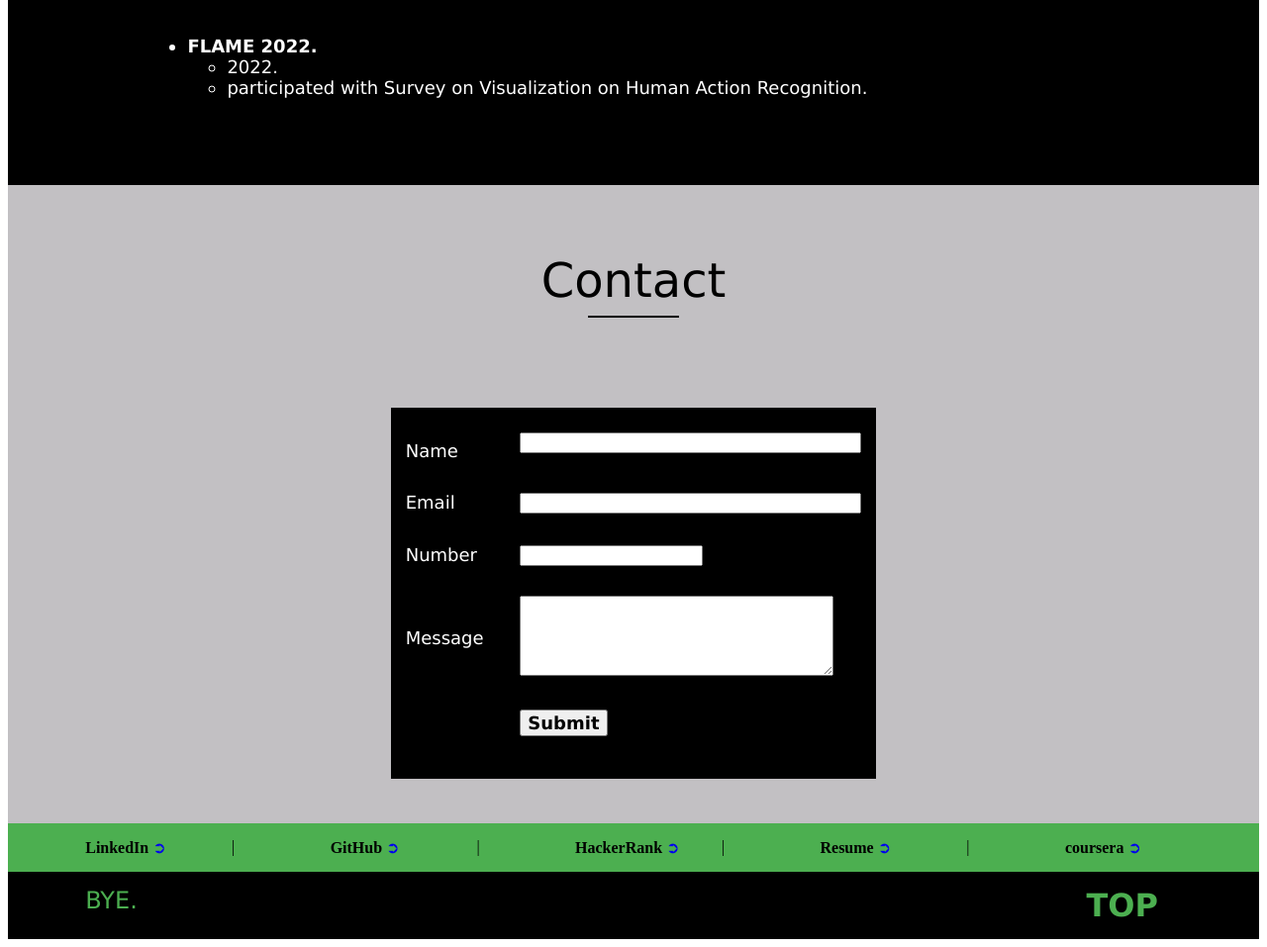
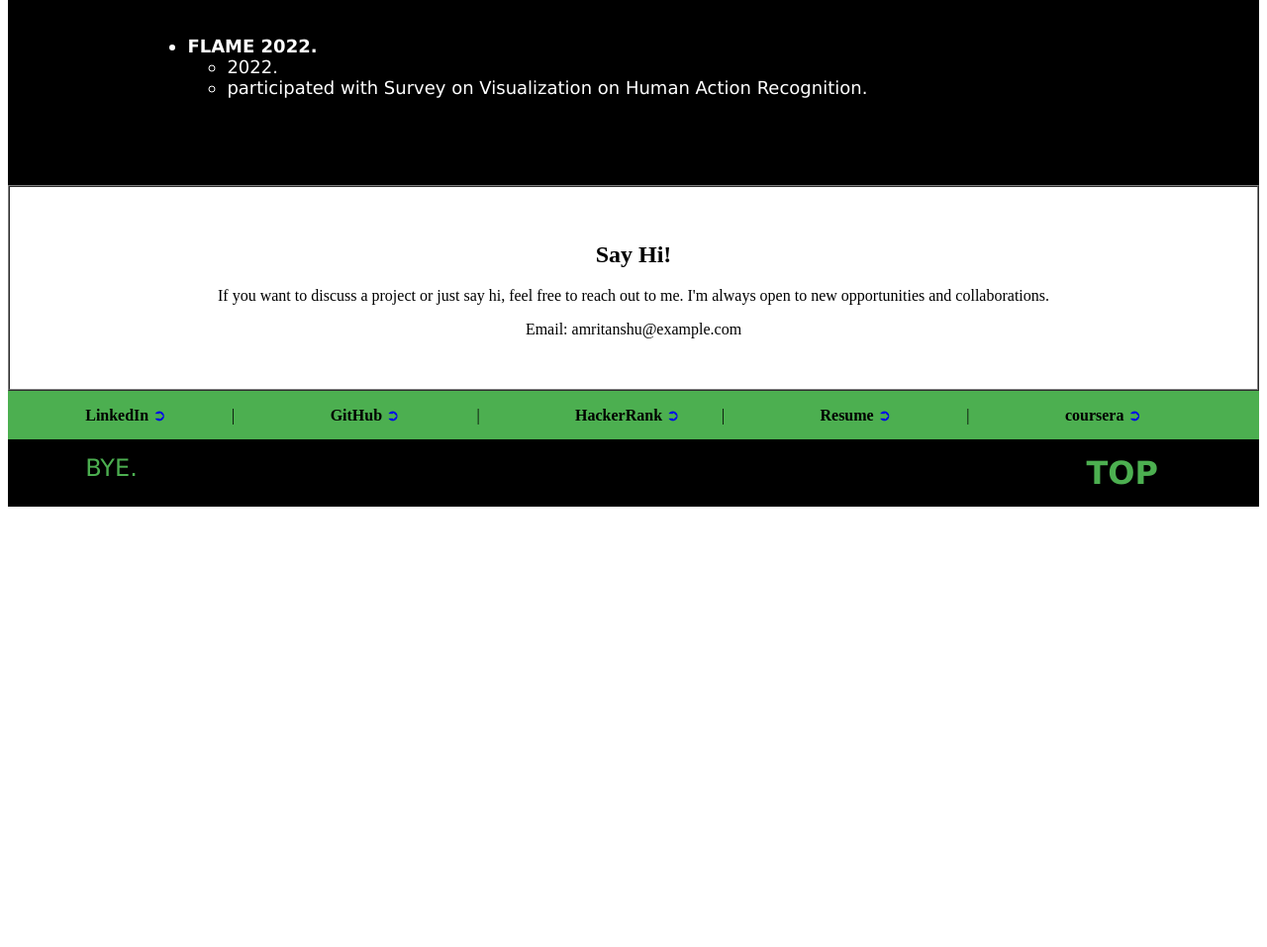
Before and after one commit to amrit23-web/website, a plain HTML site: page index.html in a window 1280 px wide. Shown: the part 2793-3750 px from the top of the page at 99% size. After the commit the page ends 3313 px from the top, so only its background shows below. Drawn offline with Linux system fonts and the light colour scheme.

Commit message:
Update index.html

```diff
--- a/index.html
+++ b/index.html
@@ -404,107 +404,15 @@
 
 
 	<!--#say Hi !(start)-->
-	<table id="say Hi !" border="0" width="100%"
-		cellpadding="0" cellspacing="0" bgcolor="#c2c0c3">
+	<table id="say-hi" border="1" width="100%" cellpadding="20" cellspacing="0">
 		<tr>
 			<td>
-				<table border="0" cellpadding="15"
-					cellspacing="0" width="80%" align="center">
+				<table border="0" cellpadding="15" cellspacing="0" width="90%" align="center">
 					<tr>
-						<td height="180" align="center"
-							valign="middle" colspan="2">
-							<font face="Verdana" size="7"
-								color="black">
-								Contact
-							</font>
-							<hr color="black" width="90">
-						</td>
-					</tr>
-
-					<tr>
-						<td align="center" valign="top">
-							<table border="0" width="50%" cellpadding="15"
-								cellspacing="0" align="center" bgcolor="black">
-								<tr>
-									<td width="30%">
-										<hr color="black">
-										<font face="Verdana" size="4"
-											color="#ffffff">
-											Name
-										</font>
-									</td>
-									<td width="70%">
-										<font face="Verdana" size="4"
-											color="#ffffff">
-											<input type="text" size="40">
-										</font>
-									</td>
-								</tr>
-								<tr>
-									<td width="30%">
-										<font face="Verdana" size="4"
-											color="#ffffff">
-											Email
-										</font>
-									</td>
-									<td width="70%">
-										<font face="Verdana" size="4"
-											color="#ffffff">
-											<input type="email" size="40">
-										</font>
-									</td>
-								</tr>
-								<tr>
-									<td width="30%">
-										<font face="Verdana" size="4"
-											color="#ffffff">
-											Number
-										</font>
-									</td>
-									<td width="70%">
-										<font face="Verdana" size="4"
-											color="#ffffff">
-											<input type="number" size="12">
-										</font>
-									</td>
-								</tr>
-								<tr>
-									<td width="30%">
-										<font face="Verdana" size="4"
-											color="#ffffff">
-											Message
-										</font>
-									</td>
-									<td width="70%">
-										<font face="Verdana" size="4"
-											color="#ffffff">
-											<textarea rows="5"
-												cols="37">
-											</textarea>
-										</font>
-									</td>
-								</tr>
-								<tr>
-									<td width="30%">
-
-									</td>
-									<td width="70%">
-										<button type="Submit">
-											<font face="Verdana"
-												size="4" color="black">
-												<b>Submit</b>
-											</font>
-										</button>
-										<hr color="black">
-										<hr color="black">
-									</td>
-								</tr>
-							</table>
-						</td>
-
-					</tr>
-					<tr>
-						<td colspan="2">
+						<td align="center" valign="middle">
+							<h2>Say Hi!</h2>
+							<p>If you want to discuss a project or just say hi, feel free to reach out to me. I'm always open to new opportunities and collaborations.</p>
+							<p>Email: amritanshu@example.com</p>
 						</td>
 					</tr>
 				</table>
```
